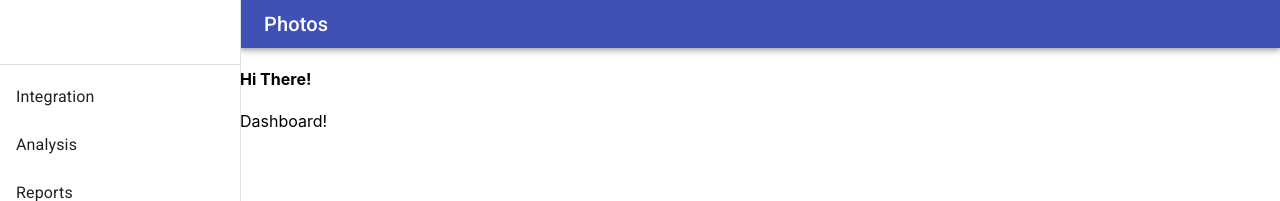
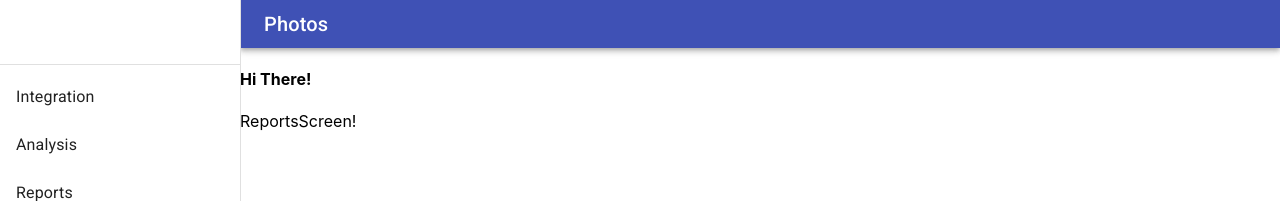
Before and after one commit to tanuj0997/react-test-task, a React (Create React App) app: page /reports in a window 1280 px wide. Shown: the top 201 px of the page. Built offline with nearby package versions, Linux system fonts and the light colour scheme.

Commit message:
Added new Screens

```diff
--- /dev/null
+++ b/src/containers/IntegrationScreen/index.js
@@ -0,0 +1,11 @@
+import React from 'react';
+
+const IntegrationScreen = () => {
+  return (
+    <div className="App">
+      IntegrationScreen!
+    </div>
+  );
+}
+
+export default IntegrationScreen;
--- /dev/null
+++ b/src/containers/ReportsScreen/index.js
@@ -0,0 +1,11 @@
+import React from 'react';
+
+const ReportsScreen = () => {
+  return (
+    <div className="App">
+      ReportsScreen!
+    </div>
+  );
+}
+
+export default ReportsScreen;
--- a/src/routes/index.js
+++ b/src/routes/index.js
@@ -1,13 +1,16 @@
 import React from "react";
-import { BrowserRouter as Router, Switch, Route } from "react-router-dom";
+import { BrowserRouter as Router, Switch, Route, Redirect } from "react-router-dom";
 import Dashboard from '../containers/Dashboard';
+import IntegrationScreen from '../containers/IntegrationScreen';
+import ReportsScreen from '../containers/ReportsScreen';
 
 export const routes = () => (
   <Router>
     <Switch>
-      <Route path="/">
-        <Dashboard />
-      </Route>
+      <Route exact path="/"><Dashboard /></Route>
+      <Route exact path="/integration"><IntegrationScreen /></Route>
+      <Route exact path="/reports"><ReportsScreen /></Route>
+      <Redirect from="*" to="/"/>
     </Switch>
   </Router>
 );
```
